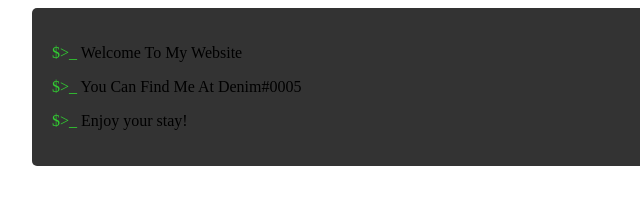
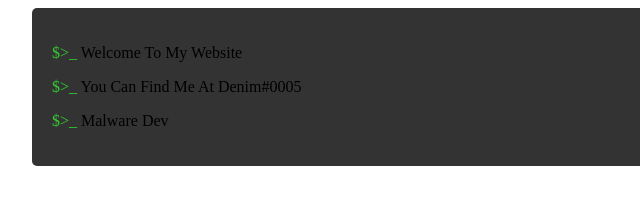
Before and after one commit to AboutDenim/AboutDenim.github.io, a plain HTML site: page Index.html in a window 1280 px wide. Shown: the full height of the page, 114-754 px from the left. Drawn offline with Linux system fonts and the light colour scheme.

Commit message:
index.html

```diff
--- a/Index.html
+++ b/Index.html
@@ -9,7 +9,7 @@
     <div class="terminal">
         <p><span class="command">$>_</span> Welcome To My Website</p>
         <p><span class="command">$>_</span> You Can Find Me At Denim#0005</p>
-        <p><span class="command">$>_</span> Enjoy your stay!</p>
+        <p><span class="command">$>_</span> Malware Dev</p>
     </div>
 </body>
 </html>
```
